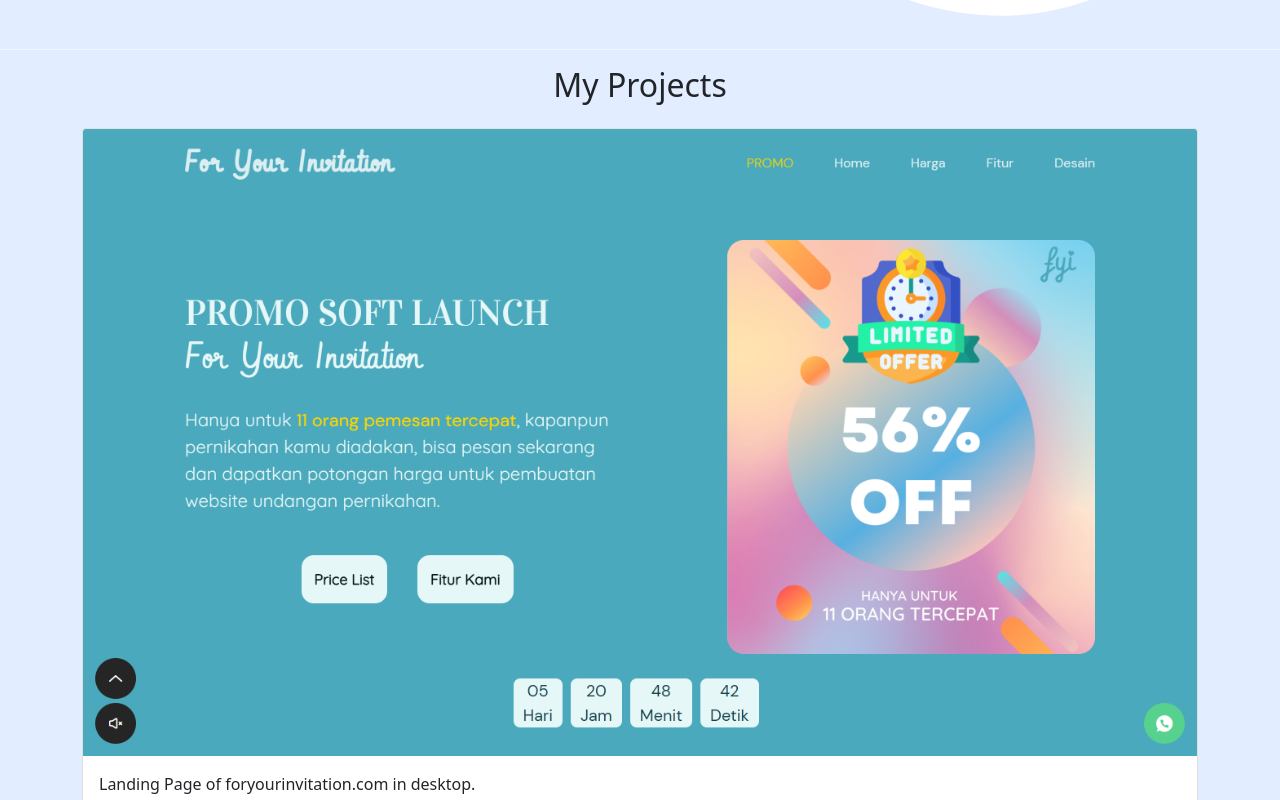
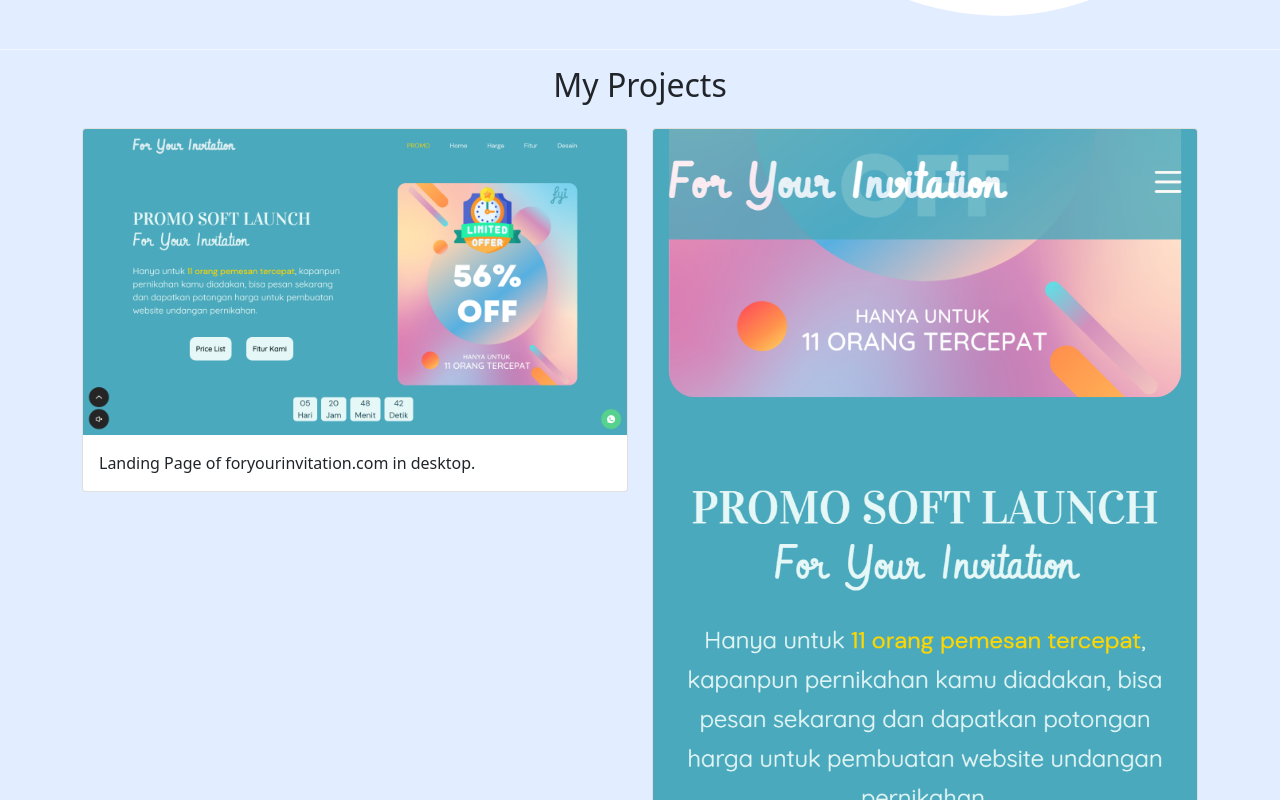
Before and after one commit to muhfauziazhar/muhfauziazhar.github.io, a plain HTML site: page index.html in a window 1280 px wide. Shown: the part 1400-2200 px from the top of the page. Drawn offline with nearby package versions, Linux system fonts and the light colour scheme.

Commit message:
change project col

```diff
--- a/index.html
+++ b/index.html
@@ -165,7 +165,7 @@
           </div>
         </div>
         <div class="row justify-content-center">
-          <div class="col-12 mb-6 order-1 mb-1">
+          <div class="col-12 col-lg-6 mb-6 order-1 mb-3">
             <div class="card">
               <img
                 src="./img/projects/fyi-lp.png"
@@ -179,7 +179,7 @@
               </div>
             </div>
           </div>
-          <div class="col-12 mb-6 order-2">
+          <div class="col-12 col-lg-6 mb-6 order-2">
             <div class="card">
               <img
                 src="./img/projects/fyi-lp-mobile.png"
```
